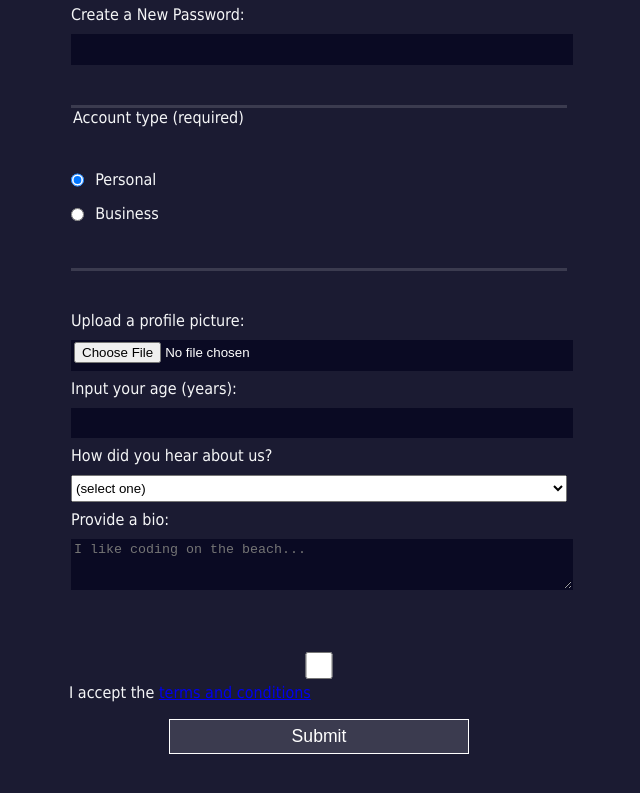
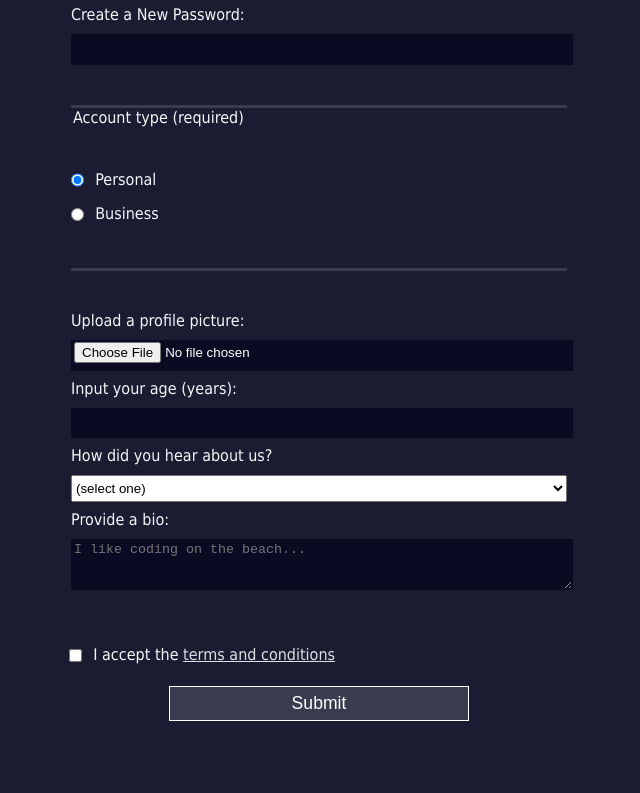
Before and after one commit to nedoratic/fcc-rwd-04-registration-form, a plain HTML site: page index.html in a window 1280 px wide. Shown: the part 375-1168 px from the top of the page, without its empty margins (321-961 px from the left). After the commit the page ends 1146 px from the top, so only its background shows below. Drawn offline with Linux system fonts and the light colour scheme.

Commit message:
style.css - link style edited

```diff
--- a/index.html
+++ b/index.html
@@ -40,7 +40,7 @@
 				</label>
 			</fieldset>
 			<label for="terms-and-conditions">
-				<input id="terms-and-conditions" type="checkbox" required name="terms-and-conditions" /> I accept the <a href="https://www.freecodecamp.org/news/terms-of-service/">terms and conditions</a>
+				<input id="terms-and-conditions" class="inline" type="checkbox" required name="terms-and-conditions" /> I accept the <a href="https://www.freecodecamp.org/news/terms-of-service/">terms and conditions</a>
 			</label>
 			<input type="submit" value="Submit" />
 		</form>
--- a/style.css
+++ b/style.css
@@ -72,3 +72,7 @@ input[type="submit"] {
 input[type="file"] {
 	padding: 1px 2px;
 }
+
+a {
+	color: #dfdfe2;
+}
```
